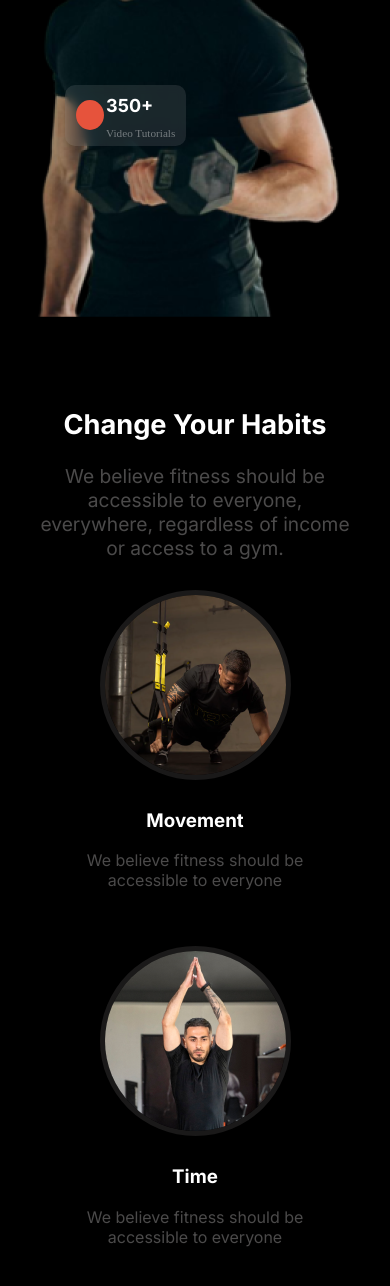
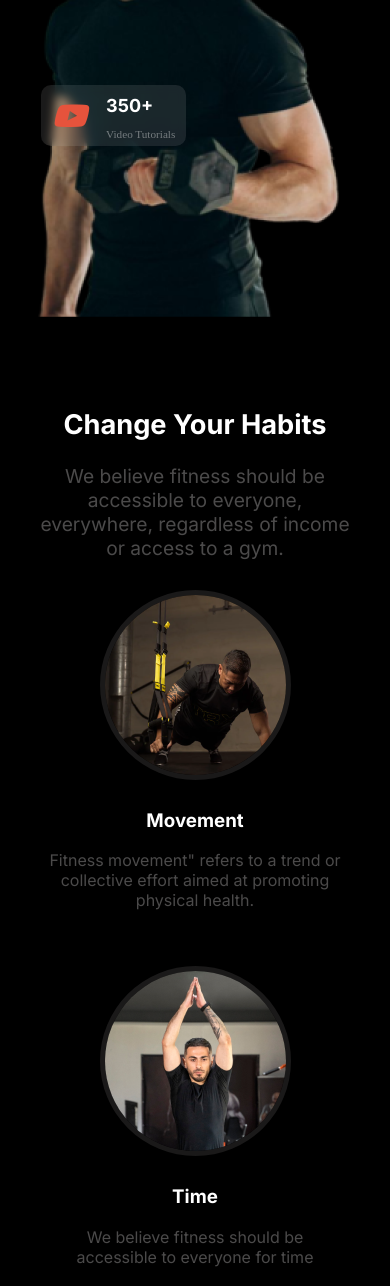
Before and after one commit to mosarof-hossain/flexzone, a plain HTML site: page index.html in a window 390 px wide. Shown: the part 671-1957 px from the top of the page. Drawn offline with Linux system fonts and the light colour scheme; a web font is replaced by a local one.

Commit message:
final submit

```diff
--- a/index.html
+++ b/index.html
@@ -49,7 +49,9 @@
                         <p class="secondary-color inter-font fw">Free Workout Videos</p>
                     </div>
                     <div class="gradient-bottom">
-                        <button class="btn-circle bg-primary"></button>
+                        <button class="btn-circle bg-primary">
+                        </button>
+                        <i class="youtube-play"></i>
                         <div class="gra-content">
                             <h2 class="inter-font f5">350+</h2>
                             <p class="secondary-color fw">Video Tutorials</p>
@@ -68,20 +70,19 @@
                 <div class="habit-items">
                     <img src="assets/images/img2.png" alt="" class="habit-image">
                     <h3 class="habits-imgTitle inter-font">Movement</h3>
-                    <p class="habit-des inter-font">We believe fitness should be
-                        accessible to everyone</p>
+                    <p class="habit-des inter-font">Fitness movement" refers to a trend or collective effort aimed at promoting physical health. </p>
                 </div>
                 <div class="habit-items">
                     <img src="assets/images/img1.png" alt="" class="habit-image">
                     <h3 class="habits-imgTitle inter-font">Time</h3>
                     <p class="habit-des inter-font">We believe fitness should be
-                        accessible to everyone</p>
+                        accessible to everyone for time</p>
                 </div>
                 <div class="habit-items">
                     <img src="assets/images/img3.png" alt="" class="habit-image">
                     <h3 class="habits-imgTitle inter-font">Practise</h3>
-                    <p class="habit-des inter-font">We believe fitness should be
-                        accessible to everyone</p>
+                    <p class="habit-des inter-font">If we practise ,We believe fitness should be
+                        accessible to everyone.</p>
                 </div>
                 <div class="habit-items">
                     <img src="assets/images/img4.png" alt="" class="habit-image">
--- a/style.css
+++ b/style.css
@@ -503,9 +503,15 @@ footer{
         font-size: large;
       }
       .btn-circle{
-        height: 30px;
-        width: 30px;
-        margin-right: 2%;
+        display: none;
+      }
+      .youtube-play::after{
+        content: "\f167";
+        font-family: 'Font Awesome 6 Brands';
+        color: #E6533C;
+        font-size: 30px;
+        margin-right: 20px;
+
     }
       .gradient-bottom {
         right: 12rem;
@@ -533,13 +539,13 @@ footer{
         margin: 0% 3% 0% 3%;
     }
     .runSectionImg img{
-        width: 280px;
+        width: 300px;
         height: auto;
         margin-top: 5%;
 
     }
     .btn-run{
-        width: 94%;
+        width: 91%;
         padding: 5% 2%;
     }
     .runSectionTitle{
@@ -584,6 +590,12 @@ footer{
         gap: .5px;
 
     }
+    .meet-cardInner{
+        transform-style: preserve-3d;
+        transition: transform 1.5s ease-in-out;
+    }
+
+
     /* footer section */
     .footer-top{
         display: flex;
```
